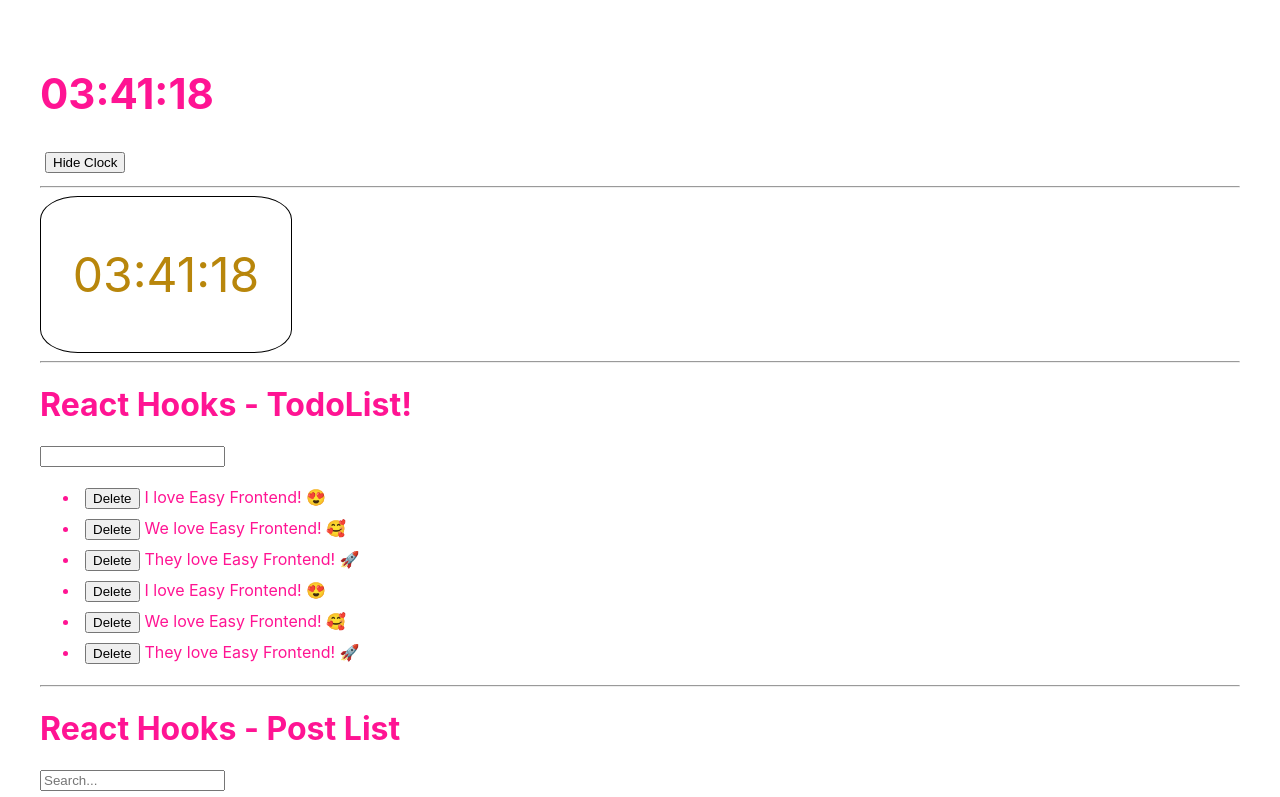
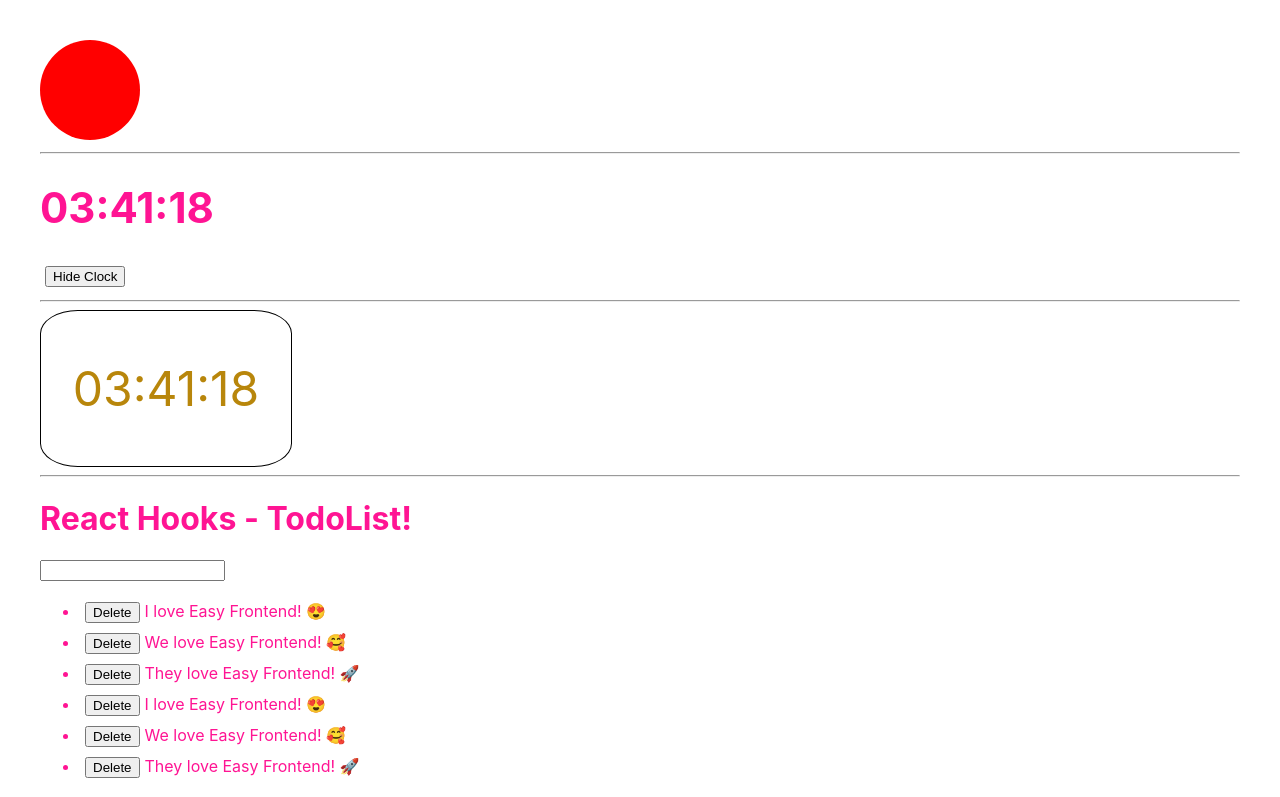
Before and after one commit to nvgiang2212/react-hooks-basic, a React (Create React App) app: page / in a window 1280 px wide. Shown: the top 797 px of the page. Built offline with nearby package versions, Linux system fonts and the light colour scheme; no server answers.

Commit message:
Custom hooks - Change color

```diff
--- a/src/App.js
+++ b/src/App.js
@@ -8,6 +8,7 @@ import queryString from 'query-string'
 import PostFiltersForm from './components/PostFiltersForm';
 import Clock from './components/Clock';
 import BetterClock from './components/BetterClock';
+import MagicBox from './components/MagicBox';
 
 const initList = [
   { id: 1, title: 'I love Easy Frontend! 😍 ' },
@@ -101,6 +102,9 @@ function App() {
 
   return (
     <div className="app">
+      <MagicBox />
+      <hr />
+
       {showClock && <Clock />}
       <button onClick={() => setShowClock(false)}>Hide Clock</button>
       <hr />
--- /dev/null
+++ b/src/components/MagicBox/MagicBox.scss
@@ -0,0 +1,10 @@
+.magic-box {
+  $box_size: 100px;
+
+  display: inline-block;
+  width: $box_size;
+  height: $box_size;
+  border-radius: 50%;
+
+  transition: all 0.35s ease-in-out 0s;
+}
--- /dev/null
+++ b/src/components/MagicBox/index.jsx
@@ -0,0 +1,17 @@
+import React from 'react';
+import useMagicColor from '../../hooks/useMagicColor';
+import './MagicBox.scss'
+
+MagicBox.propTypes = {};
+
+function MagicBox() {
+  const color = useMagicColor()
+
+  return (
+    <div className='magic-box'
+      style={{ backgroundColor: color }}>
+    </div>
+  );
+}
+
+export default MagicBox;
--- /dev/null
+++ b/src/hooks/useMagicColor.js
@@ -0,0 +1,35 @@
+import { useEffect, useRef, useState } from 'react';
+
+useMagicColor.propTypes = {};
+
+const COLOR_LIST = ['red', 'green', 'pink', 'violet', 'gray', 'blue', 'yellow', 'orange']
+
+function randomColor(currentColor) {
+  const currentIndex = COLOR_LIST.indexOf(currentColor)
+  let newIndex = currentIndex
+  while (newIndex === currentIndex) {
+    newIndex = Math.trunc(Math.random() * COLOR_LIST.length)
+  }
+  return COLOR_LIST[newIndex]
+}
+
+function useMagicColor() {
+  const [color, setColor] = useState('transparent')
+  const refColor = useRef('transparent')
+
+  useEffect(() => {
+    const colorInterval = setInterval(() => {
+      const newColor = randomColor(refColor.current)
+      setColor(newColor)
+
+      refColor.current = newColor
+    }, 1000);
+    return () => {
+      if (colorInterval) clearInterval(colorInterval)
+    }
+  }, [])
+
+  return color;
+}
+
+export default useMagicColor;
```
